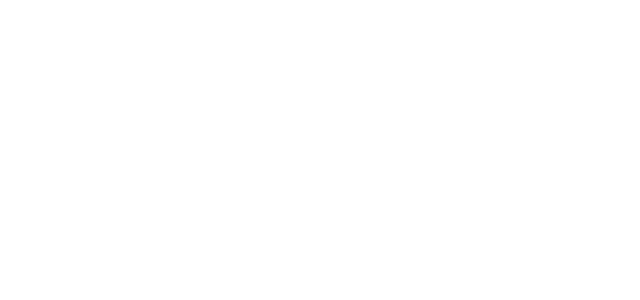
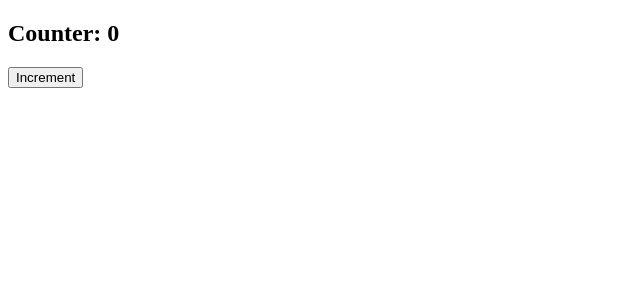
Before and after one commit to Fede-forti/eserciziReact, a React (Create React App) app in the folder esercizio-react/esercizioState/state-app/: page /Counter in a window 1280 px wide. Before the commit this address had no page. Shown: the top 300 px of the page, without its empty margins (0-640 px from the left). Built offline with nearby package versions, Linux system fonts and the light colour scheme.

Commit message:
exercise done

```diff
--- a/esercizio-react/esercizioState/state-app/src/App.js
+++ b/esercizio-react/esercizioState/state-app/src/App.js
@@ -1,6 +1,7 @@
 import React from "react";
 import { Route, Routes } from "react-router-dom";
 import { Welcome } from "./Welcome";
+import { Counter } from "./Counter";
 
 export function App() {
 
@@ -9,6 +10,7 @@
             <div>
                 <Routes>
                     <Route path="/" element={<Welcome name='Federica'/>}/>
+                    <Route path="/Counter" element={<Counter/>}/>
                 </Routes>
             </div>
         )
--- a/esercizio-react/esercizioState/state-app/src/Counter.js
+++ b/esercizio-react/esercizioState/state-app/src/Counter.js
@@ -1,22 +1,18 @@
-import React, { useState, useEffect } from "react";
-
+import React, { useState } from "react";
 
 export function Counter({ initialValue = 0 }) {
-  const [counter, setCounter] = useState(initialValue);
+  const [counter, setCounter] = useState (initialValue)
 
-  useEffect(() => {
-    const interval = setInterval(() => {
-      setCounter((c) => {
-        return c + 1
-      })}, 1000);
+  function handleCounterIncrement() {
+    setCounter((c) => {
+      return c + 1
+      });
+  }
 
-      return () =>  clearInterval(interval) ;
-   }, [counter])
-
-
-   return (
-   <div>
-    <h1>{counter}</h1>
+  return (
+    <div>
+      <h2>Counter: {counter} </h2>
+      <button onClick={handleCounterIncrement}>Increment</button>
     </div>
-   )
+  );
 }
```
